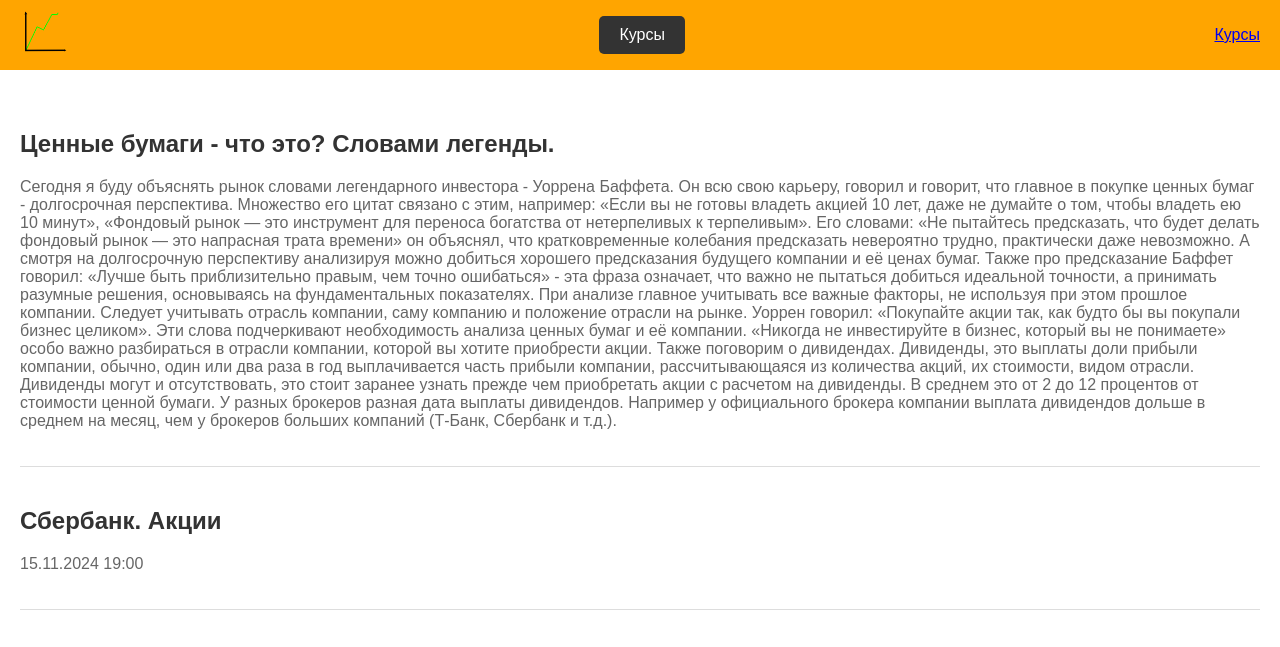
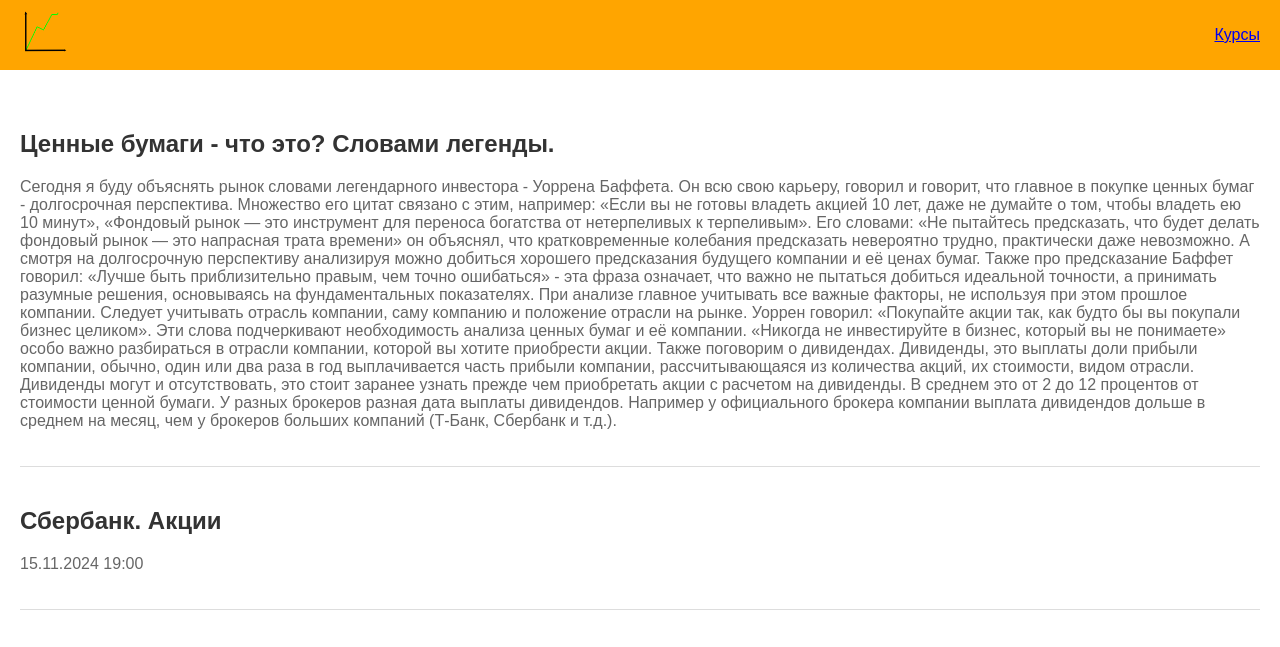
Before and after one commit to jamollzzshelby/jamollzzshelby.github.io, a plain HTML site: page index.html in a window 1280 px wide. Shown: the top 647 px of the page. Drawn offline with Linux system fonts and the light colour scheme.

Commit message:
Update index.html

```diff
--- a/index.html
+++ b/index.html
@@ -63,7 +63,6 @@
     <!-- Шапка сайта -->
     <header class="header">
         <img src="logo.png" alt="Логотип"> <!-- Замените logo.png на путь к вашему логотипу -->
-        <a href="#" class="courses-button">Курсы</a>
         <nav>
             <a href="courses.html">Курсы</a> <!-- Ссылка на страницу курсов -->
         </nav>
```
